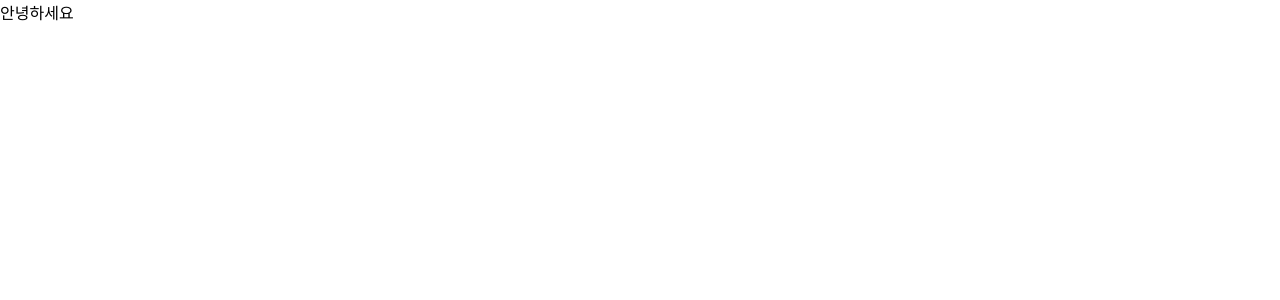
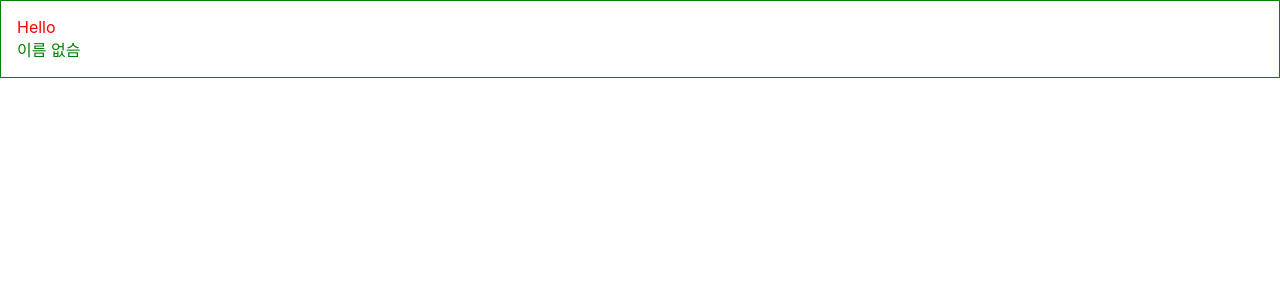
Before and after one commit to Keu-ni/fc-react, a React (Create React App) app: page / in a window 1280 px wide. Shown: the top 300 px of the page. Built offline with nearby package versions, Linux system fonts and the light colour scheme.

Commit message:
About props

```diff
--- a/src/App.js
+++ b/src/App.js
@@ -1,11 +1,13 @@
 import * as React from 'react';
 import Hello from './Hello';
+import Wrapper from './Wrapper';
 
 function App() {
   return (
-    <div >
-      <Hello />
-    </div>
+    <Wrapper>
+      <Hello name='Hello' color='red' />
+      <Hello color='green' />
+    </Wrapper>
   );
 }
 
--- a/src/Hello.js
+++ b/src/Hello.js
@@ -1,7 +1,11 @@
 import * as React from 'react';
 
-function Hello() {
-    return <div>안녕하세요</div>;
+function Hello({ name, color }) {
+return <div style={{color}}>{name}</div>;
+}
+
+Hello.defaultProps = {
+    name: '이름 없슴'
 }
 
 export default Hello;
--- /dev/null
+++ b/src/Wrapper.js
@@ -0,0 +1,12 @@
+import React from 'react';
+
+function Wrapper({ children }) {
+    const style = {
+        border: '1px solid green',
+        padding: 16
+    }
+
+    return <div style={style}>{children}</div>
+}
+
+export default Wrapper;
```
Also changed, not shown: 1 other file (tests, documents, lock files or other folders).
